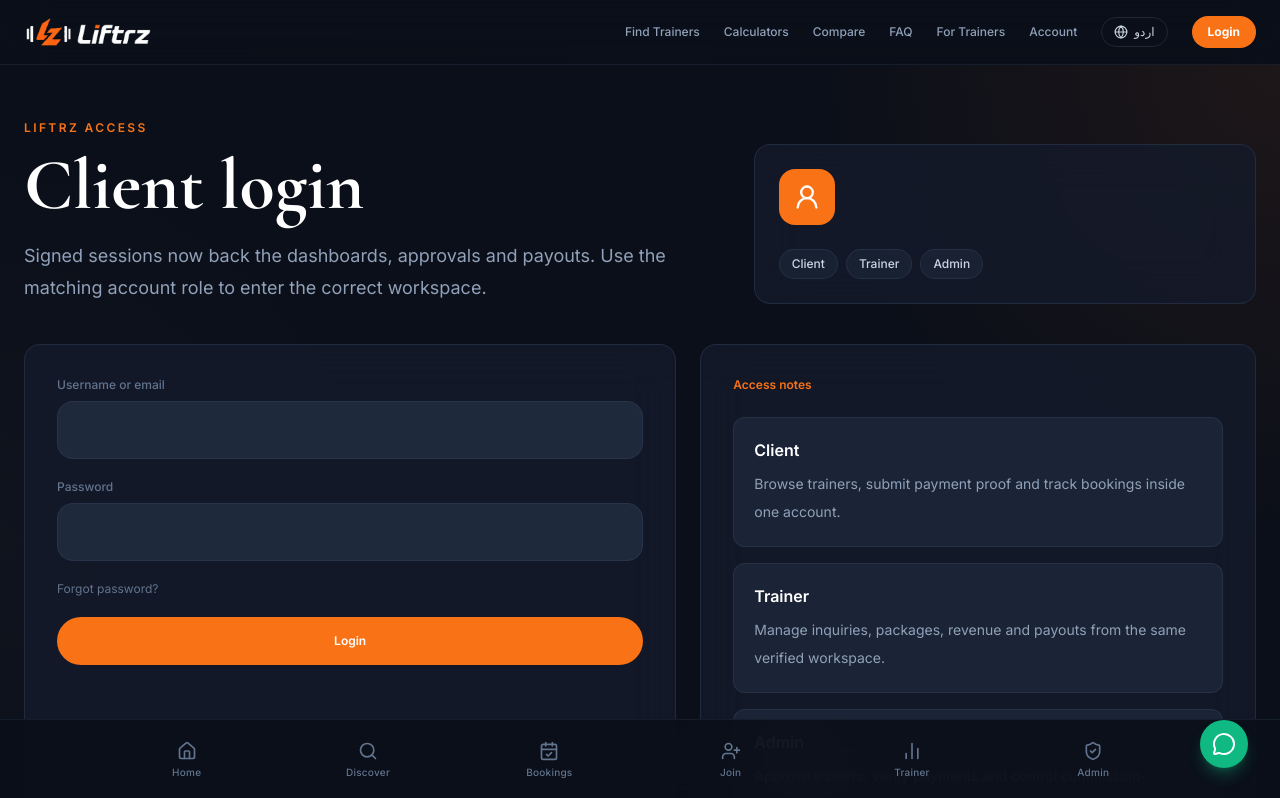
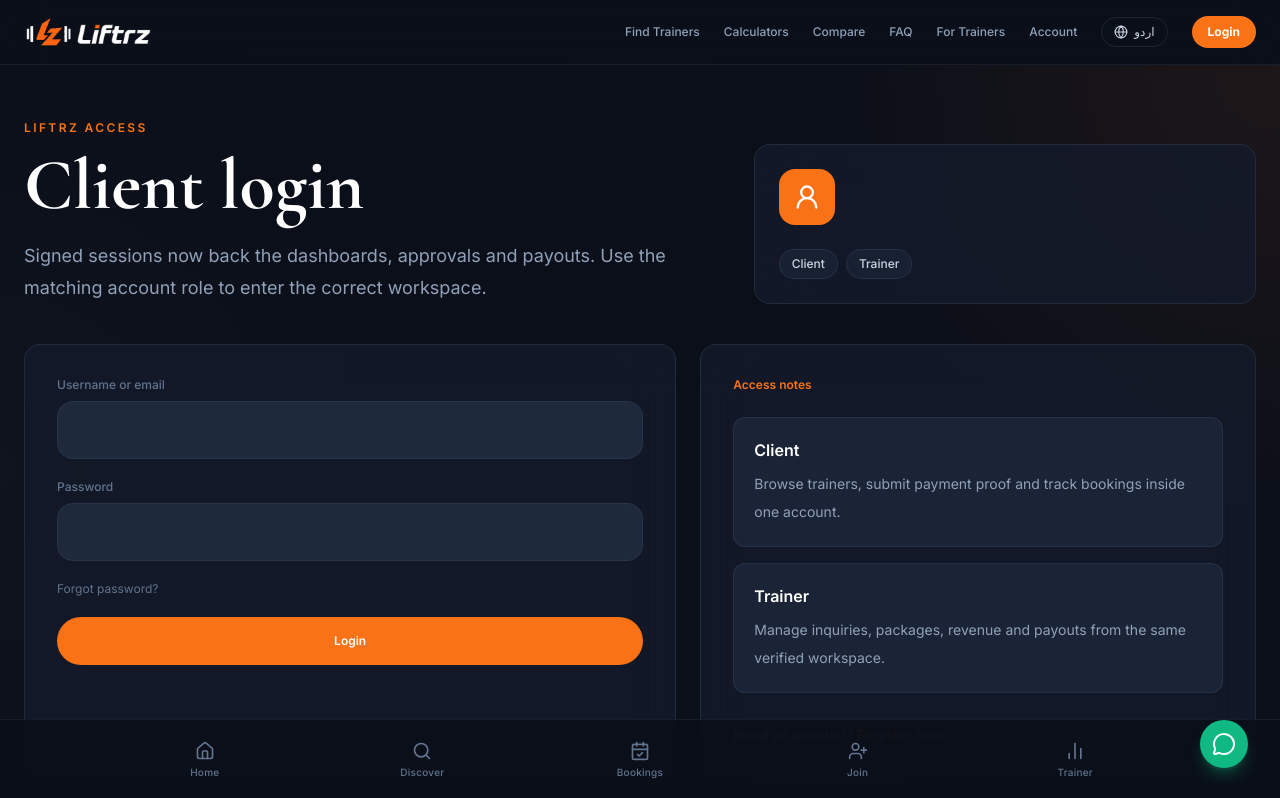
Before and after one commit to ibrahimshkeel1/Liftrz, a React (Vite) app: page /login in a window 1280 px wide. Shown: the top 798 px of the page. Built offline with nearby package versions, Linux system fonts and the light colour scheme.

Commit message:
Hide public admin entry points

```diff
--- a/src/components/Layout.tsx
+++ b/src/components/Layout.tsx
@@ -25,7 +25,7 @@ export default function Layout({ children }: LayoutProps) {
     { icon: CalendarCheck, label: 'Bookings', path: '/client/dashboard', public: false },
     { icon: UserPlus, label: 'Join', path: '/register/trainer', public: true },
     { icon: BarChart2, label: 'Trainer', path: '/trainer/dashboard', public: false },
-    { icon: ShieldCheck, label: 'Admin', path: '/admin', public: false },
+    ...(session?.user.role === 'admin' ? [{ icon: ShieldCheck, label: 'Admin', path: '/admin', public: false }] : []),
   ];
 
   const desktopLinks = [
--- a/src/pages/Login.tsx
+++ b/src/pages/Login.tsx
@@ -71,7 +71,6 @@ export default function Login() {
               <div className="mt-6 flex flex-wrap gap-2">
                 <InfoPill className={role === 'client' ? 'border-primary text-primary' : ''}><Link to="/login/client">Client</Link></InfoPill>
                 <InfoPill className={role === 'trainer' ? 'border-primary text-primary' : ''}><Link to="/login/trainer">Trainer</Link></InfoPill>
-                <InfoPill className={role === 'admin' ? 'border-primary text-primary' : ''}><Link to="/login/admin">Admin</Link></InfoPill>
               </div>
             </Surface>
           }
@@ -98,7 +97,6 @@ export default function Login() {
             <div className="mt-6 grid gap-4">
               <InfoCard title="Client" text="Browse trainers, submit payment proof and track bookings inside one account." />
               <InfoCard title="Trainer" text="Manage inquiries, packages, revenue and payouts from the same verified workspace." />
-              <InfoCard title="Admin" text="Approve trainers, verify payments and control commission-sensitive flows." />
             </div>
             <div className="mt-8 text-sm text-slate-400">
               Need an account?{' '}
```
